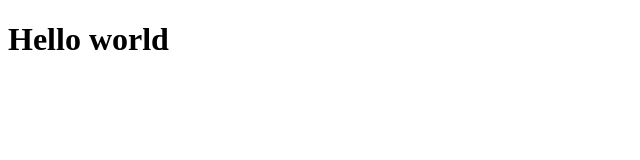
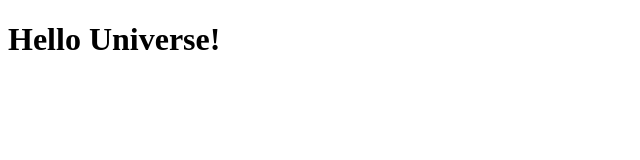
Before and after one commit to Lidar-Koma/git-project, a website: page index.html in a window 1280 px wide. Shown: the whole page, without its empty margins (0-640 px from the left). Drawn offline with Linux system fonts and the light colour scheme.

Commit message:
Chage Hello world to Hello Universe

```diff
--- a/index.html
+++ b/index.html
@@ -5,7 +5,7 @@
 </head>
 <body>
 
-<h1>Hello world</h1>
+<h1>Hello Universe!</h1>
 
 </body>
 </html>
```
